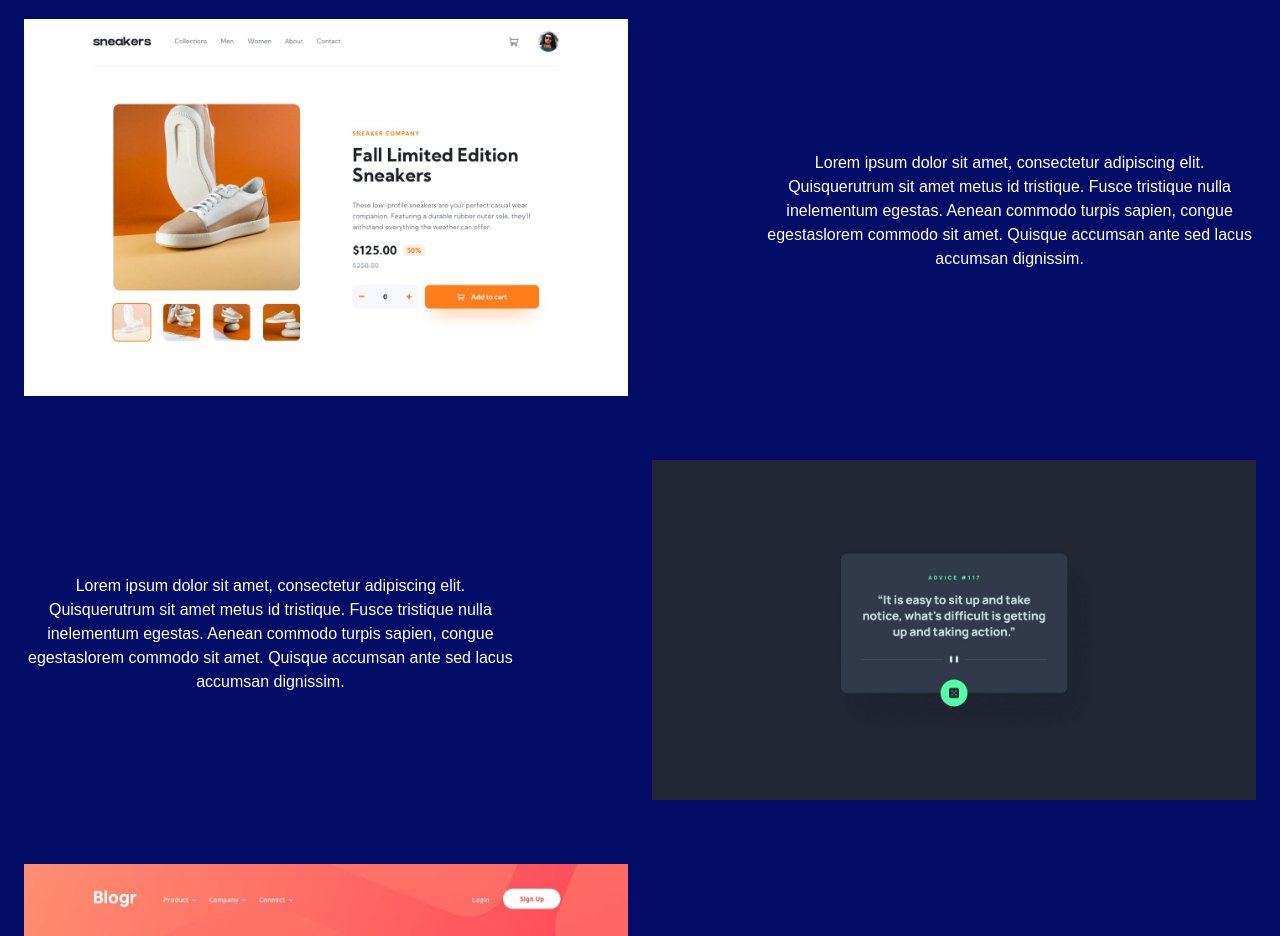
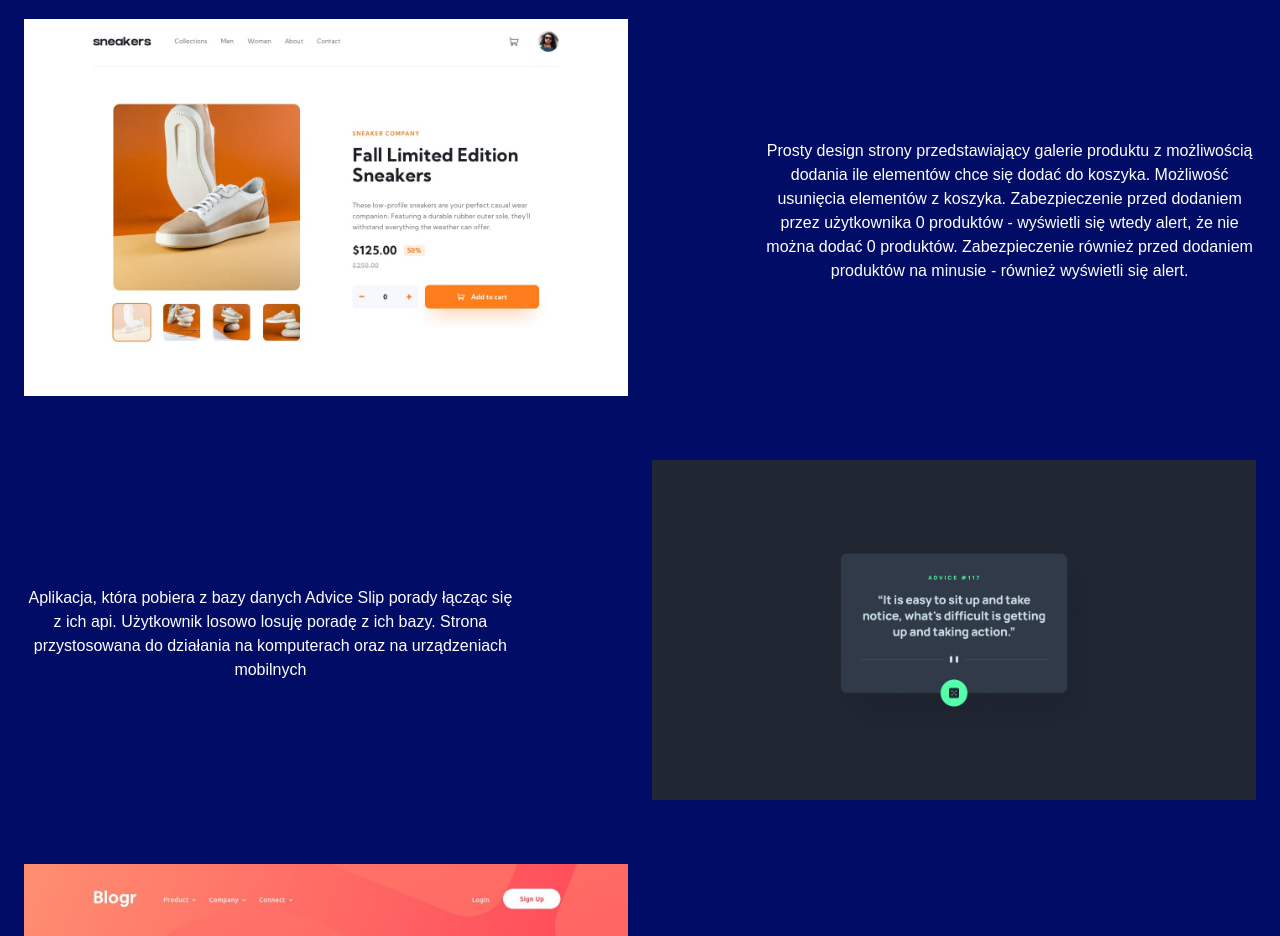
Before and after one commit to ProgramistaJarek/my-personal-portfolio, a React (Create React App) app: page / in a window 1280 px wide. Shown: the part 1460-2396 px from the top of the page. Built offline with nearby package versions, Linux system fonts and the light colour scheme.

Commit message:
update my information

```diff
--- a/src/date.js
+++ b/src/date.js
@@ -24,7 +24,8 @@ export const date = {
     {
       imgUrl: "desktop-design.jpg",
       description:
-        "Lorem ipsum dolor sit amet, consectetur adipiscing elit. Quisquerutrum sit amet metus id tristique. Fusce tristique nulla inelementum egestas. Aenean commodo turpis sapien, congue egestaslorem commodo sit amet. Quisque accumsan ante sed lacus accumsan dignissim.",
+        "Prosty design strony przedstawiający galerie produktu z możliwością dodania ile elementów chce się dodać do koszyka. Możliwość usunięcia elementów z koszyka. Zabezpieczenie przed dodaniem przez użytkownika 0 produktów - wyświetli się wtedy alert, że nie można dodać 0 produktów. Zabezpieczenie również przed dodaniem produktów na minusie - również wyświetli się alert.",
+      tech: ["react", "tailwindcss"],
       liveUrl:
         "https://programistajarek.github.io/ecommerce-product-page-main/",
       gitHubUrl:
@@ -33,7 +34,8 @@ export const date = {
     {
       imgUrl: "desktop-design2.jpg",
       description:
-        "Lorem ipsum dolor sit amet, consectetur adipiscing elit. Quisquerutrum sit amet metus id tristique. Fusce tristique nulla inelementum egestas. Aenean commodo turpis sapien, congue egestaslorem commodo sit amet. Quisque accumsan ante sed lacus accumsan dignissim.",
+        "Aplikacja, która pobiera z bazy danych Advice Slip porady łącząc się z ich api. Użytkownik losowo losuję poradę z ich bazy. Strona przystosowana do działania na komputerach oraz na urządzeniach mobilnych",
+      tech: ["react", "tailwindcss", "api"],
       liveUrl: "https://programistajarek.github.io/advice-generator-app-main/",
       gitHubUrl:
         "https://github.com/ProgramistaJarek/advice-generator-app-main",
@@ -42,6 +44,7 @@ export const date = {
       imgUrl: "desktop-design3.jpg",
       description:
         "Lorem ipsum dolor sit amet, consectetur adipiscing elit. Quisquerutrum sit amet metus id tristique. Fusce tristique nulla inelementum egestas. Aenean commodo turpis sapien, congue egestaslorem commodo sit amet. Quisque accumsan ante sed lacus accumsan dignissim.",
+      tech: ["html", "sass"],
       liveUrl: "https://programistajarek.github.io/blogr-landing-page-main/",
       gitHubUrl: "https://github.com/ProgramistaJarek/blogr-landing-page-main",
     },
@@ -49,6 +52,7 @@ export const date = {
       imgUrl: "desktop-design4.jpg",
       description:
         "Lorem ipsum dolor sit amet, consectetur adipiscing elit. Quisquerutrum sit amet metus id tristique. Fusce tristique nulla inelementum egestas. Aenean commodo turpis sapien, congue egestaslorem commodo sit amet. Quisque accumsan ante sed lacus accumsan dignissim.",
+      tech: ["html", "sass"],
       liveUrl:
         "https://programistajarek.github.io/huddle-landing-page-with-curved-sections-master/",
       gitHubUrl:
```
